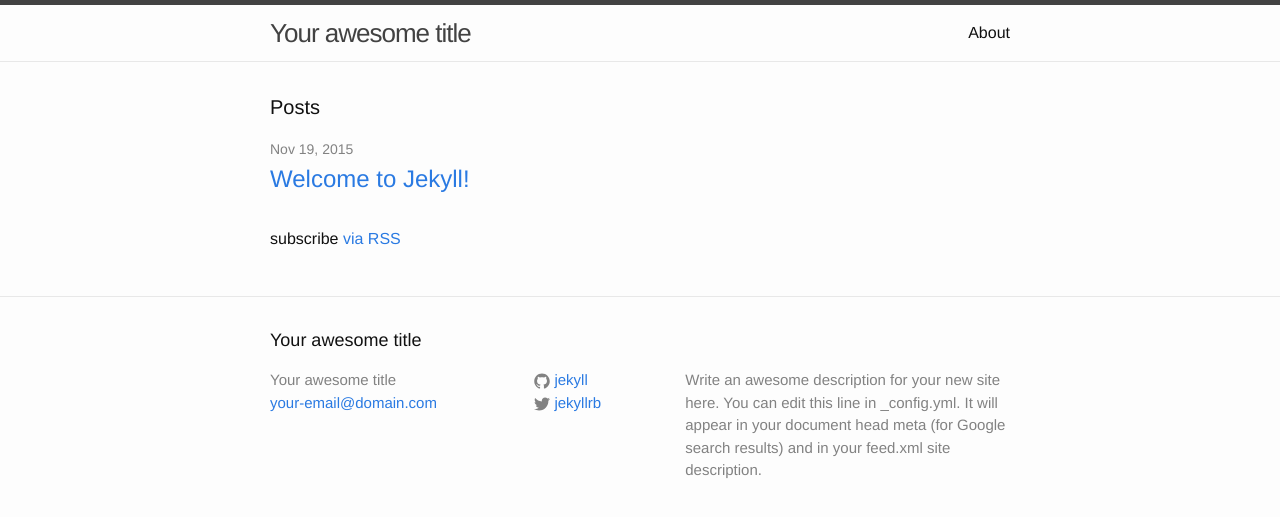
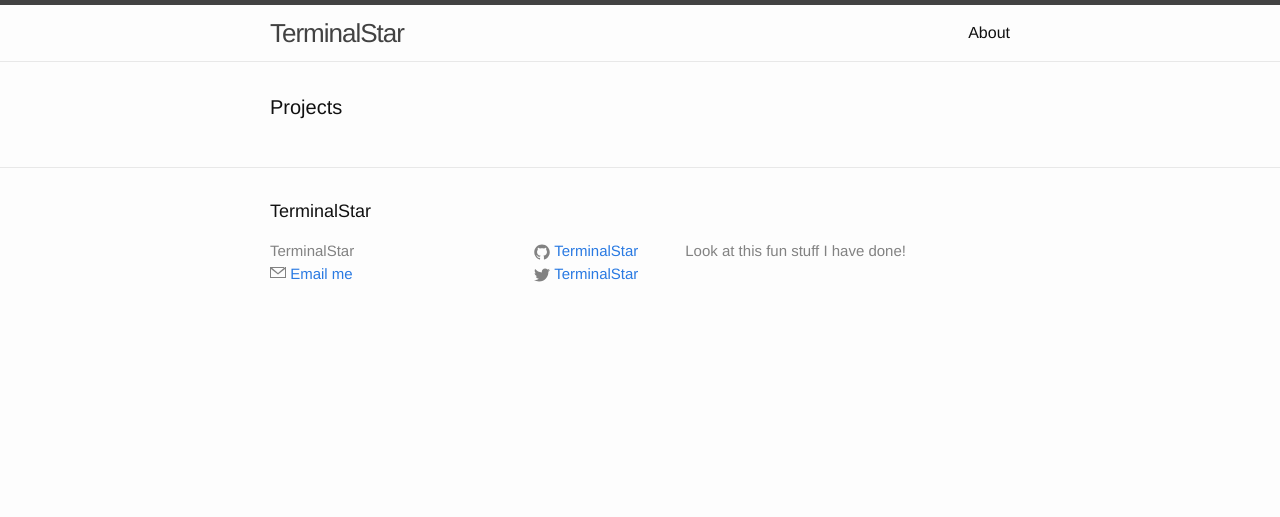
Before and after one commit to TerminalStar/TerminalStar.github.io, a Jekyll site: the page built from index.html, in a window 1280 px wide. Shown: the top 517 px of the page. Built offline with Jekyll 4.4.1, drawn with Linux system fonts in a browser that asks for light colours.

Commit message:
Detail changes

```diff
--- a/_config.yml
+++ b/_config.yml
@@ -1,14 +1,12 @@
 # Site settings
-title: Your awesome title
-email: your-email@domain.com
+title: TerminalStar
+email: katherine.smith1234@googlemail.com
 description: > # this means to ignore newlines until "baseurl:"
-  Write an awesome description for your new site here. You can edit this
-  line in _config.yml. It will appear in your document head meta (for
-  Google search results) and in your feed.xml site description.
+    Look at this fun stuff I have done!
 baseurl: "" # the subpath of your site, e.g. /blog/
 url: "http://yourdomain.com" # the base hostname & protocol for your site
-twitter_username: jekyllrb
-github_username:  jekyll
+twitter_username: TerminalStar
+github_username:  TerminalStar
 
 # Build settings
 markdown: kramdown
--- a/_includes/footer.html
+++ b/_includes/footer.html
@@ -8,7 +8,15 @@
       <div class="footer-col  footer-col-1">
         <ul class="contact-list">
           <li>{{ site.title }}</li>
-          <li><a href="mailto:{{ site.email }}">{{ site.email }}</a></li>
+          <li><a href="mailto:{{ site.email }}">
+              <span class="icon icon--email">
+                  <svg viewBox="0 0 16 16">
+                  <!--<path fill="#828282" d="M0 0 V 11 H 1 V 0 H 0 z M1 0 L8 6 v 1.5 L1 2 z M1 0 H 16 V 1 H 1 z M16 0 L8 6 v 1.5 L16 2" />-->
+                      <path fill="#828282" d="M0 0 V 10 H 1 V 0 H 0 z M16 0 V 1 H 1 V 0 H 16 M16 1 V 11 H 15 V 1 H 16 M0 11 V 10 H 15 V 11 H 0 M1 0 L8 6 v 1.5 L1 2 M8 6 v 1.5 L15 2 V 0 L 8 6 z" />
+                  </svg>
+              </span>
+              <span>Email me</span>
+            </a>
         </ul>
       </div>
 
--- a/_includes/head.html
+++ b/_includes/head.html
@@ -8,4 +8,5 @@
 
     <link rel="stylesheet" href="{{ "/css/main.css" | prepend: site.baseurl }}">
     <link rel="canonical" href="{{ page.url | replace:'index.html','' | prepend: site.baseurl | prepend: site.url }}">
+    <link rel="shortcut icon" href="favicon.png">
 </head>
--- a/index.html
+++ b/index.html
@@ -4,20 +4,6 @@ layout: default
 
 <div class="home">
 
-  <h1 class="page-heading">Posts</h1>
-
-  <ul class="post-list">
-    {% for post in site.posts %}
-      <li>
-        <span class="post-meta">{{ post.date | date: "%b %-d, %Y" }}</span>
-
-        <h2>
-          <a class="post-link" href="{{ post.url | prepend: site.baseurl }}">{{ post.title }}</a>
-        </h2>
-      </li>
-    {% endfor %}
-  </ul>
-
-  <p class="rss-subscribe">subscribe <a href="{{ "/feed.xml" | prepend: site.baseurl }}">via RSS</a></p>
+  <h1 class="page-heading">Projects</h1>
 
 </div>
```
